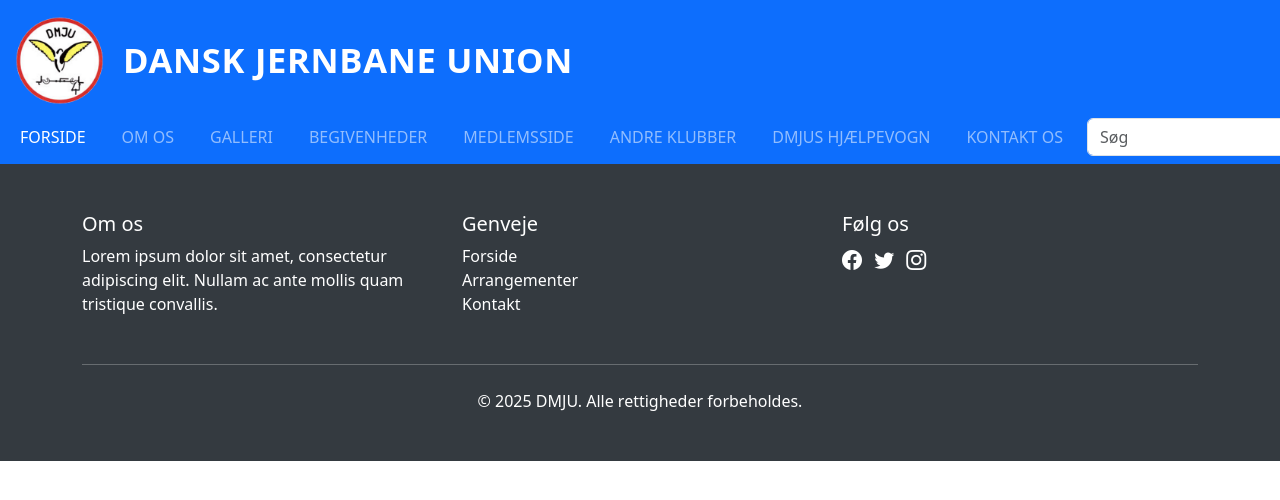
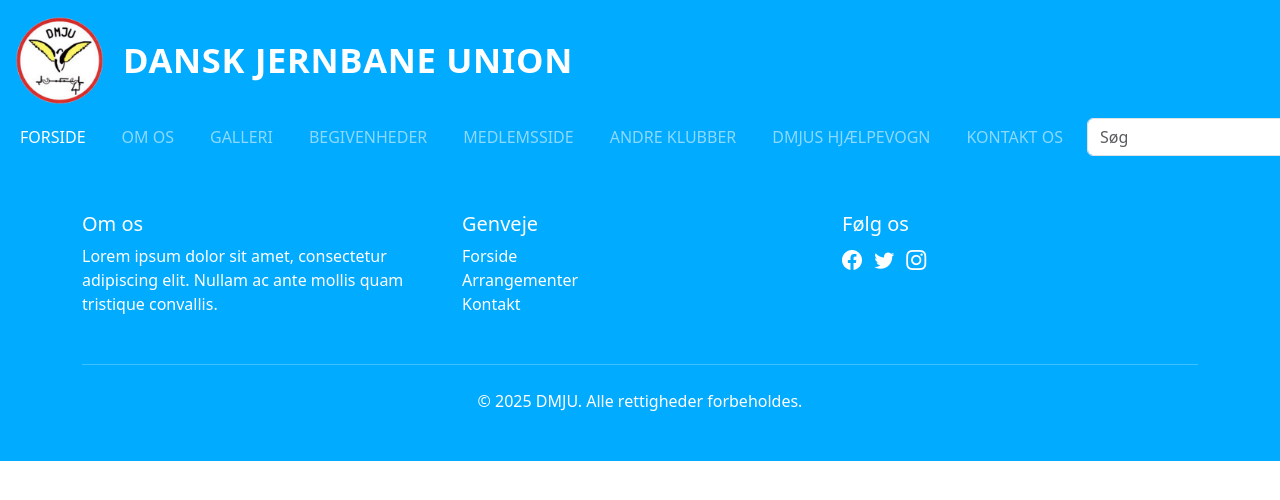
Before and after one commit to Sonjadurrani/kickstarter, a website: page index.html in a window 1280 px wide. Shown: the top 500 px of the page. Drawn offline with nearby package versions, Linux system fonts and the light colour scheme; files that its build step writes are made by us from their sources.

Commit message:
navbar og footer

```diff
--- a/index.html
+++ b/index.html
@@ -4,14 +4,14 @@
   <meta charset="utf-8" />
   <meta name="viewport" content="width=device-width, initial-scale=1" />
   <title>DMJU</title>
-  <link href="css/styles.css" rel="stylesheet" />
 
   <!-- Bootstrap CSS -->
   <link href="https://cdn.jsdelivr.net/npm/bootstrap@5.3.8/dist/css/bootstrap.min.css" rel="stylesheet" />
   <!-- Bootstrap Icons -->
   <link rel="stylesheet" href="https://cdn.jsdelivr.net/npm/bootstrap-icons@1.11.3/font/bootstrap-icons.min.css">
+  <link href="css/styles.css" rel="stylesheet" />
+  <style>
 
-  <style>
       /* ===== Brand styling ===== */
       .navbar .brand-text{
           font-weight: 800;
@@ -143,7 +143,7 @@
 <main></main>
 
 <!-- Footer -->
-<footer class="footer">
+<footer class="footer bg-primary">
   <div class="container">
     <div class="row">
       <div class="col-md-4 mb-3">
```
